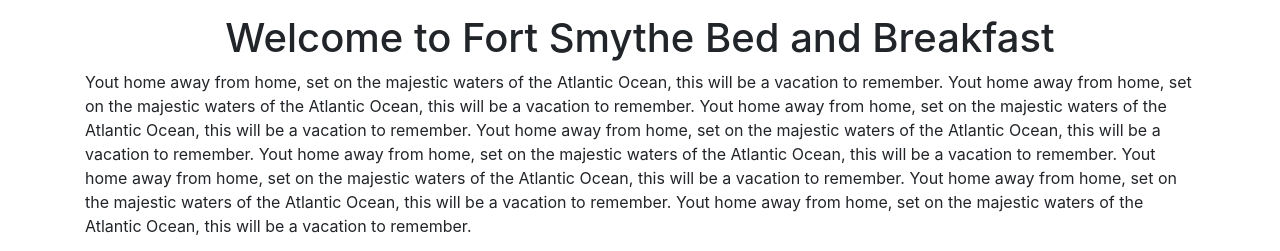
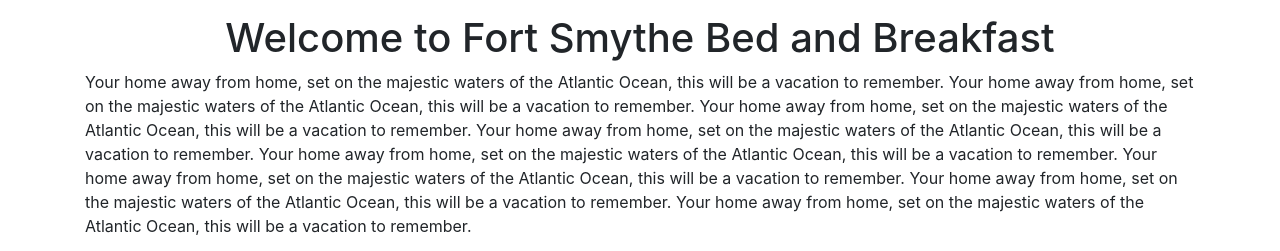
Before and after one commit to durdekm/bookings, a plain HTML site: page html-source/index.html in a window 1280 px wide. Shown: the part 1026-1277 px from the top of the page. Drawn offline with nearby package versions, Linux system fonts and the light colour scheme.

Commit message:
correct typo

```diff
--- a/html-source/index.html
+++ b/html-source/index.html
@@ -92,21 +92,21 @@
 		<div class="row">
 			<div class="col">
 				<h1 class="text-center mt-4">Welcome to Fort Smythe Bed and Breakfast</h1>
-				<p>Yout home away from home, set on the majestic waters of the Atlantic Ocean, this will be a vacation to remember.
-					Yout home away from home, set on the majestic waters of the Atlantic Ocean, this will be a vacation to remember.
-					Yout home away from home, set on the majestic waters of the Atlantic Ocean, this will be a vacation to remember.
-					Yout home away from home, set on the majestic waters of the Atlantic Ocean, this will be a vacation to remember.
-					Yout home away from home, set on the majestic waters of the Atlantic Ocean, this will be a vacation to remember.
-					Yout home away from home, set on the majestic waters of the Atlantic Ocean, this will be a vacation to remember.
-					Yout home away from home, set on the majestic waters of the Atlantic Ocean, this will be a vacation to remember.
-					Yout home away from home, set on the majestic waters of the Atlantic Ocean, this will be a vacation to remember.
+				<p>Your home away from home, set on the majestic waters of the Atlantic Ocean, this will be a vacation to remember.
+					Your home away from home, set on the majestic waters of the Atlantic Ocean, this will be a vacation to remember.
+					Your home away from home, set on the majestic waters of the Atlantic Ocean, this will be a vacation to remember.
+					Your home away from home, set on the majestic waters of the Atlantic Ocean, this will be a vacation to remember.
+					Your home away from home, set on the majestic waters of the Atlantic Ocean, this will be a vacation to remember.
+					Your home away from home, set on the majestic waters of the Atlantic Ocean, this will be a vacation to remember.
+					Your home away from home, set on the majestic waters of the Atlantic Ocean, this will be a vacation to remember.
+					Your home away from home, set on the majestic waters of the Atlantic Ocean, this will be a vacation to remember.
 				</p>
 			</div>
 		</div>
 
 		<div class="row">
 			<div class="col text-center">
-				<a href="/make-reservation" class="btn btn-success">Make Reservation Now</a>
+				<a href="make-reservation.html" class="btn btn-success">Make Reservation Now</a>
 			</div>
 		</div>
 	</div>
```
